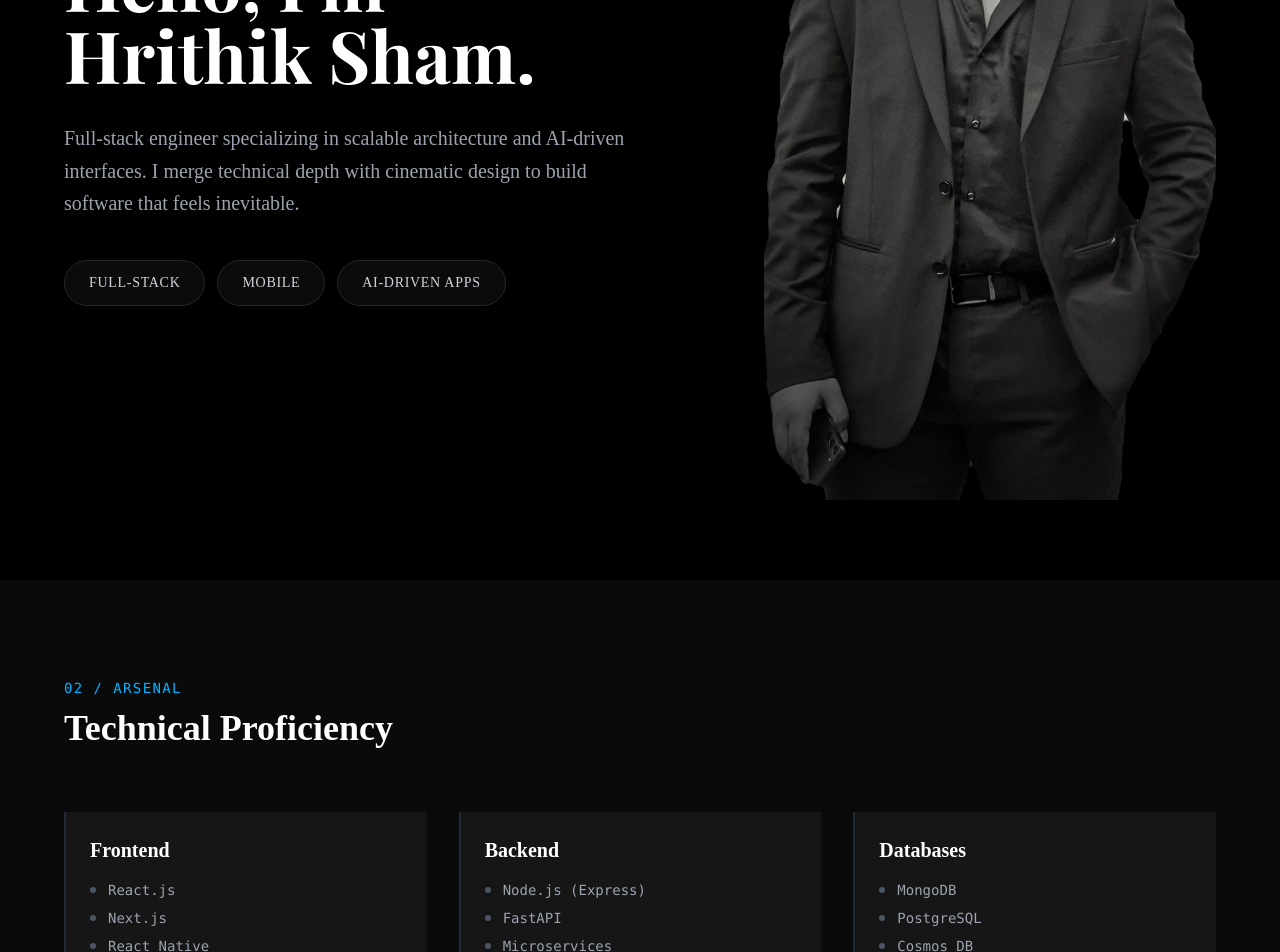
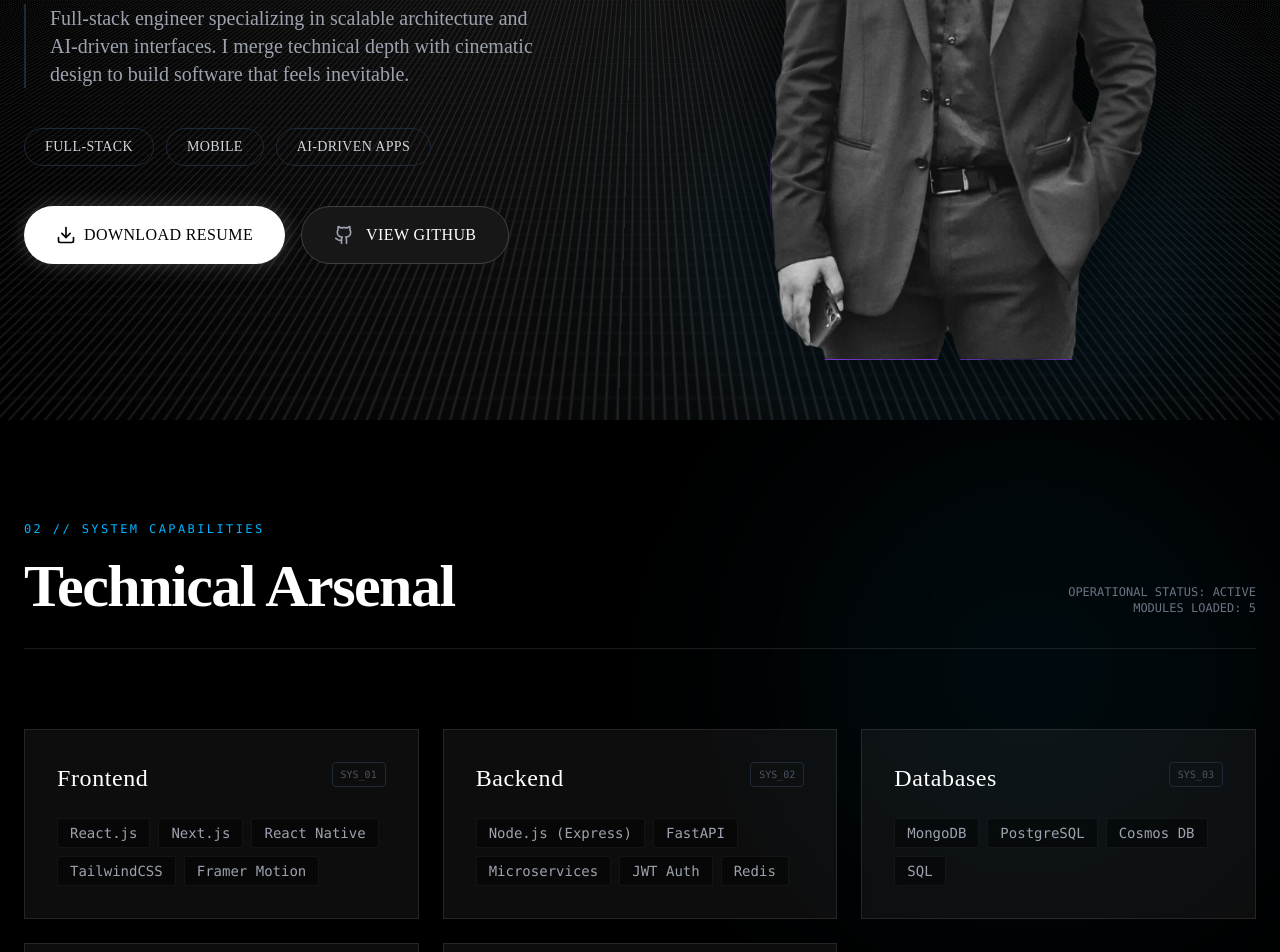
Before and after one commit to hrithikksham/portfolio-hrithiksham, a Next.js app: page / in a window 1280 px wide. Shown: the part 1180-2132 px from the top of the page. Built offline with nearby package versions, Linux system fonts and the light colour scheme; a web font is replaced by a local one.

Commit message:
Identity screen changes

```diff
--- a/app/globals.css
+++ b/app/globals.css
@@ -38,81 +38,64 @@ body {
   box-shadow: 0 0 15px rgba(0, 179, 255, 0.3);
 }
 
-/* --- New Styles --- */
+/* --- AI / Tech Background Animation --- */
 
-/* Cinematic B&W Landscape Filter */
-.bw-landscape-effect {
-  filter: grayscale(100%) contrast(115%) brightness(90%) sepia(10%);
-  mix-blend-mode: luminosity;
-}
-
-/* Stars & Comet Background Animation */
-.stars-container {
+.tech-bg-container {
   position: absolute;
-    top: 0;
+  top: 30;
   left: 0;
   width: 100%;
   height: 100%;
   overflow: hidden;
-    z-index: -1;
-    pointer-events: none;
+  z-index: 0;
+  background: radial-gradient(circle at 50% 50%, #111 0%, #000 100%);
 }
 
-.stars-layer {
-    position: absolute;
-    top: 0;
-    left: 0;
-    right: 0;
-    bottom: 0;
-    animation: move-stars 100s linear infinite;
-}
-
-.stars-layer:nth-child(2) {
-    animation-duration: 150s;
-    opacity: 0.7;
-}
-
-.stars-layer:nth-child(3) {
-    animation-duration: 200s;
-    opacity: 0.5;
-}
-
-/* Create stars using box-shadow for performance */
-.stars-layer::after {
-    content: "";
+.tech-grid {
   position: absolute;
   top: -50%;
   left: -50%;
   width: 200%;
   height: 200%;
-    background: transparent;
-    box-shadow:
-        10vw 15vh 1px white, 30vw 25vh 1px white, 50vw 10vh 2px white, 70vw 35vh 1px white, 90vw 5vh 2px white,
-        15vw 45vh 1px white, 35vw 55vh 2px white, 55vw 30vh 1px white, 75vw 65vh 2px white, 95vw 20vh 1px white,
-        5vw 75vh 2px white, 25vw 85vh 1px white, 45vw 60vh 2px white, 65vw 90vh 1px white, 85vw 70vh 2px white;
+  background-image:
+    linear-gradient(rgba(181, 181, 181, 0.262) 1px, transparent 0.1px),
+    linear-gradient(90deg, rgb(255, 255, 255) 1px, transparent 0.2px);
+  background-size: 5px 9px; /* Grid size */
+  transform: perspective(500px) rotateX(60deg);
+  animation: grid-move 10s linear infinite;
+  opacity: 0.1; /* 30% Transparency as requested */
+  mask-image: radial-gradient(circle, black 40%, transparent 80%);
 }
 
-.comet {
+@keyframes grid-move {
+  0% { transform: perspective(500px) rotateX(60deg) translateY(0); }
+  100% { transform: perspective(500px) rotateX(60deg) translateY(50px); }
+}
+
+/* Floating Particles (Data Nodes) */
+.tech-particle {
   position: absolute;
-    top: 30%;
-    left: -10%;
-    width: 150px;
+  width: 3px;
   height: 2px;
-    background: linear-gradient(to right, rgba(255,255,255,0), rgba(255,255,255,0.8), var(--neon-blue));
+  background: var(--neon-blue);
   border-radius: 50%;
-    filter: drop-shadow(0 0 5px var(--neon-blue));
-    animation: move-comet 15s ease-in-out infinite;
+  box-shadow: 0 0 5px var(--neon-blue);
+  animation: float-up var(--duration) linear infinite;
   opacity: 0;
 }
 
-@keyframes move-stars {
-    from { transform: translateY(0) rotate(0deg); }
-    to { transform: translateY(-100px) rotate(5deg); }
+@keyframes float-up {
+  0% { transform: translateY(100vh) scale(0); opacity: 10; }
+  20% { opacity: 0.6; }
+  80% { opacity: 0.6; }
+  100% { transform: translateY(-10vh) scale(1); opacity: 10; }
 }
 
-@keyframes move-comet {
-    0% { left: -20%; opacity: 0; }
-    10% { opacity: 1; }
-    90% { opacity: 1; }
-    100% { left: 120%; opacity: 0; }
+@keyframes scan-line {
+  0% { transform: translateX(-100%); }
+  100% { transform: translateX(200%); }
 }
+
+.group:hover .scan-shine {
+  animation: scan-line 1.5s cubic-bezier(0.4, 0, 0.2, 1) infinite;
+}
--- a/src/scenes/CraftScene.js
+++ b/src/scenes/CraftScene.js
@@ -1,21 +1,51 @@
+// path: src/scenes/CraftScene.js
 import { motion, useScroll, useTransform } from 'framer-motion';
 
 export default function CraftScene() {
   const { scrollYProgress } = useScroll();
-  const xMove = useTransform(scrollYProgress, [0.5, 0.8], ["0%", "-10%"]);
+
+  // Parallax effects
+  const yMove = useTransform(scrollYProgress, [0.6, 0.9], [50, -50]);
+  const opacity = useTransform(scrollYProgress, [0.6, 0.8, 1], [0, 1, 0]);
+  const scale = useTransform(scrollYProgress, [0.6, 0.9], [0.95, 1.05]);
 
   return (
-    <section className="min-h-[70vh] flex items-center justify-center overflow-hidden py-24">
-      <div className="text-center px-4">
-        <motion.div style={{ x: xMove }} className="inline-block">
-          <h2 className="text-5xl md:text-8xl font-serif italic opacity-30 text-transparent bg-clip-text bg-gradient-to-r from-gray-500 to-white">
-            Software is Empathy.
+    <section className="min-h-screen flex items-center justify-center relative overflow-hidden py-32">
+
+      {/* Ambient Background Glow */}
+      <div className="absolute top-1/2 left-1/2 -translate-x-1/2 -translate-y-1/2 w-[60vw] h-[60vw] bg-neon-blue/5 blur-[120px] rounded-full pointer-events-none" />
+
+      <div className="max-w-5xl w-full px-6 relative z-10">
+
+
+          {/* Massive Quote */}
+          <h2 className="text-5xl md:text-8xl lg:text-9xl font-serif font-bold leading-[0.9] text-white tracking-tighter mb-10">
+            Software is <br />
+            <span className="italic text-transparent bg-clip-text bg-gradient-to-r from-gray-500 via-white to-gray-500 animate-pulse">
+              Empathy.
+            </span>
           </h2>
-        </motion.div>
-        <div className="mt-8 max-w-xl mx-auto text-gray-400 text-lg leading-relaxed">
-           <p>I don't just write code. I engineer experiences. Every interaction is a story, and every pixel is a deliberate choice.</p>
-        </div>
+
+          {/* Narrative Block */}
+          <motion.div
+            style={{ y: yMove }}
+            className="max-w-xl text-lg md:text-xl text-gray-400 font-light leading-relaxed"
+          >
+            <p className="mb-6">
+              <span className="text-white font-medium">I don't just write code.</span> I engineer experiences.
+            </p>
+            <p>
+              In a world of noise, I build clarity. Every interaction is a story, every pixel is a deliberate choice, and every line of code is written with the human on the other side in mind.
+            </p>
+
+          </motion.div>
+
       </div>
+
+      {/* Decorative Grid Lines */}
+      <div className="absolute inset-0 pointer-events-none opacity-10"
+           style={{ backgroundImage: 'linear-gradient(rgba(255,255,255,0.1) 1px, transparent 1px)', backgroundSize: '40px 40px' }}
+      />
     </section>
   );
 }
--- a/src/scenes/IdentityScene.js
+++ b/src/scenes/IdentityScene.js
@@ -1,65 +1,137 @@
 import { motion } from 'framer-motion';
 import Image from 'next/image';
+import { Download, Github } from 'lucide-react'; // Added icons
 import { PERSONAL } from '@/src/lib/content';
 import { fadeUp } from '@/src/lib/motion';
 
 export default function IdentityScene() {
+  // Generate random particles for the AI background
+  const particles = Array.from({ length: 20 }).map((_, i) => ({
+    left: `${Math.random() * 100}%`,
+    duration: `${Math.random() * 10 + 10}s`,
+    delay: `${Math.random() * 5}s`
+  }));
+
   return (
-    <section className="min-h-screen flex items-center justify-center py-20 px-6 relative overflow-hidden">
+    <section className="min-h-screen relative flex items-center justify-center overflow-hidden py-12 md:py-0">
 
-      {/* Stars & Comet Background */}
-      <div className="stars-container">
-          <div className="stars-layer"></div>
-          <div className="stars-layer"></div>
-          <div className="stars-layer"></div>
-          <div className="comet"></div>
+      {/* 1. AI/Tech Background Layer (30% Opacity) */}
+      <div className="tech-bg-container pointer-events-none">
+        <div className="tech-grid" />
+        {particles.map((p, i) => (
+          <div
+            key={i}
+            className="tech-particle"
+            style={{
+              left: p.left,
+              '--duration': p.duration,
+              animationDelay: p.delay
+            }}
+          />
+        ))}
+        {/* Vignette to focus on center */}
+        <div className="absolute inset-0 bg-radial-gradient from-transparent to-black" />
       </div>
 
-      <div className="max-w-6xl w-full grid grid-cols-1 md:grid-cols-12 gap-12 items-center relative z-10">
+      <div className="max-w-7xl w-full grid grid-cols-1 md:grid-cols-2 gap-8 md:gap-16 items-center px-6 relative z-10 h-full">
 
-        {/* Left Column: Text Content */}
+        {/* Left Column: Typography */}
         <motion.div
-          className="md:col-span-7"
+          className="order-1 md:order-1 pt-20 md:pt-0"
           initial="hidden"
           whileInView="visible"
           viewport={{ once: true, margin: "-20%" }}
         >
-          <motion.h2 variants={fadeUp} className="text-sm font-mono text-neon-blue mb-8 tracking-widest uppercase">
-            01 / IDENTITY
-          </motion.h2>
-          <motion.h3 variants={fadeUp} custom={1} className="text-2xl md:text-7xl font-bold leading-none mb-8 font-serif">
-            Hello, I'm<br />{PERSONAL.name}.
+          <motion.div variants={fadeUp} className="flex items-center gap-4 mb-6 md:mb-8">
+             <span className="h-[1px] w-8 bg-neon-blue inline-block"></span>
+             <span className="text-xs md:text-sm font-mono text-neon-blue tracking-widest uppercase font-bold">
+               01 / About Me
+             </span>
+          </motion.div>
+
+          <motion.h3
+            variants={fadeUp}
+            custom={1}
+            className="text-6xl md:text-6xl lg:text-7xl font-serif font-bold leading-[0.9] mb-8 text-white tracking-tight"
+          >
+            Hello, I'm <br />
+            <span className="text-transparent bg-clip-text bg-gradient-to-r from-white to-gray-500">
+              {PERSONAL.name}.
+            </span>
           </motion.h3>
-          <motion.p variants={fadeUp} custom={2} className="text-xl text-gray-400 leading-relaxed mb-10 max-w-xl">
+
+          <motion.p
+            variants={fadeUp}
+            custom={2}
+            className="text-lg md:text-xl text-gray-400 leading-relaxed mb-10 max-w-lg border-l-2 border-gray-800 pl-6"
+          >
             {PERSONAL.bio}
           </motion.p>
-          <motion.div variants={fadeUp} custom={3} className="flex flex-wrap gap-3">
+
+          <motion.div variants={fadeUp} custom={3} className="flex flex-wrap gap-3 mb-10">
             {PERSONAL.chips.map(chip => (
-              <span key={chip} className="px-6 py-3 bg-neutral-900/50 border border-neutral-800 rounded-full text-sm text-gray-300 tracking-wider uppercase transition-colors hover:border-neon-blue hover:text-white cursor-default">
+              <span
+                key={chip}
+                className="px-5 py-2 rounded-full border border-gray-800 text-xs md:text-sm text-gray-300 uppercase tracking-wide hover:border-neon-blue hover:text-white hover:bg-neon-blue/10 transition-all duration-300 cursor-default"
+              >
                 {chip}
               </span>
             ))}
           </motion.div>
+
+          {/* NEW: Action Buttons (Resume & Github) */}
+          <motion.div variants={fadeUp} custom={4} className="flex flex-col sm:flex-row gap-4">
+
+            {/* Primary: Download Resume (100% White Style) */}
+            <a
+              href="/resume.pdf"
+              download="Hrithik_Sham_Resume.pdf"
+              className="group relative px-8 py-4 bg-white text-black rounded-full sans-serif tracking-wide flex items-center justify-center gap-3 overflow-hidden transition-transform hover:scale-105 active:scale-95 shadow-[0_0_20px_rgba(255,255,255,0.2)]"
+            >
+              <span className="relative z-10 flex items-center gap-2">
+                <Download size={20} className="group-hover:translate-y-1 transition-transform duration-300" />
+                DOWNLOAD RESUME
+              </span>
+            </a>
+
+            {/* Secondary: GitHub (Dark Style) */}
+            <a
+              href={PERSONAL.github || "https://github.com/hrithikksham"}
+              target="_blank"
+              rel="noopener noreferrer"
+              className="group px-8 py-4 bg-neutral-900 border border-neutral-700 text-white rounded-full sans-serif tracking-wide flex items-center justify-center gap-3 transition-all hover:bg-neutral-800 hover:border-white hover:scale-105 active:scale-95"
+            >
+              <Github size={20} className="text-gray-400 group-hover:text-white transition-colors" />
+              VIEW GITHUB
+            </a>
+
+          </motion.div>
         </motion.div>
 
-        {/* Right Column: Portrait Image */}
+        {/* Right Column: Responsive Cutout Image (Exactly as requested) */}
         <motion.div
-          className="md:col-span-5 relative h-[800px] w-full  overflow-hidden  "
-          initial={{ opacity: 0, x: 50 }}
-          whileInView={{ opacity: 1, x: 0 }}
-          transition={{ duration: 1, ease: [0.22, 1, 0.36, 1] }}
+          className="order-2 md:order-2 relative h-[50vh] md:h-[85vh] w-full flex items-end justify-center md:justify-end"
+          initial={{ opacity: 0, scale: 0.95, filter: 'blur(10px)' }}
+          whileInView={{ opacity: 1, scale: 1, filter: 'blur(0px)' }}
+          transition={{ duration: 1.2, ease: [0.22, 1, 0.36, 1] }}
           viewport={{ once: true }}
         >
-          <Image
-            src="/profile.png" // Make sure this file is in your public folder
-            alt={PERSONAL.name}
-            fill
-            className="object-cover bw-landscape-effect"
-            priority
-          />
-          {/* Subtle gradient overlay for better text contrast if needed */}
-          <div className="absolute inset-0 bg-gradient-to-t from-black/60 via-transparent to-transparent pointer-events-none" />
+          {/* This wrapper ensures the image scales while sticking to the bottom */}
+          <div className="relative w-full max-w-[400px] md:max-w-full h-full">
+            <Image
+              src="/profile3.png" // MUST be a transparent PNG
+              alt={PERSONAL.name}
+              fill
+              className="object-contain object-bottom drop-shadow-[0_0_50px_rgba(0,0,0,0.8)]"
+              sizes="(max-width: 768px) 100vw, 50vw"
+              priority
+            />
+          </div>
+
+          {/* Subtle backlight behind the cutout */}
+          <div className="absolute bottom-0 left-1/2 -translate-x-1/2 w-[80%] h-[50%] bg-gradient-to-t from-neon-blue/20 to-transparent blur-[100px] -z-10" />
         </motion.div>
+
       </div>
     </section>
   );
--- a/src/scenes/SkillsScene.js
+++ b/src/scenes/SkillsScene.js
@@ -1,42 +1,109 @@
+// path: src/scenes/SkillsScene.js
 import { motion } from 'framer-motion';
 import { SKILLS } from '@/src/lib/content';
-import { staggerContainer, fadeUp } from '@/src/lib/motion';
+import { staggerContainer } from '@/src/lib/motion';
 
 export default function SkillsScene() {
   return (
-    <section className="min-h-screen flex flex-col justify-center py-24 px-6 bg-neutral-950">
-      <div className="max-w-6xl w-full mx-auto">
-        <div className="mb-16">
-          <span className="text-sm font-mono text-neon-blue tracking-widest">02 / ARSENAL</span>
-          <h2 className="text-4xl mt-2 font-bold">Technical Proficiency</h2>
+    <section className="min-h-screen flex flex-col justify-center py-24 px-6 relative overflow-hidden">
+
+      {/* Background Ambience */}
+      <div className="absolute top-0 right-0 w-[500px] h-[500px] bg-neon-blue/5 rounded-full blur-[100px] pointer-events-none" />
+
+      <div className="max-w-7xl w-full mx-auto relative z-10">
+
+        {/* Cinematic Header */}
+        <div className="mb-20 flex items-end justify-between border-b border-white/10 pb-8">
+          <div>
+            <motion.span
+              initial={{ opacity: 0, x: -20 }}
+              whileInView={{ opacity: 1, x: 0 }}
+              className="text-xs font-mono text-neon-blue tracking-[0.2em] uppercase"
+            >
+              02 // System Capabilities
+            </motion.span>
+            <motion.h2
+              initial={{ opacity: 0, y: 20 }}
+              whileInView={{ opacity: 1, y: 0 }}
+              transition={{ delay: 0.1 }}
+              className="text-5xl md:text-6xl mt-4 font-bold tracking-tight"
+            >
+              Technical Arsenal
+            </motion.h2>
+          </div>
+          <motion.div
+            initial={{ opacity: 0 }}
+            whileInView={{ opacity: 1 }}
+            className="hidden md:block text-right"
+          >
+            <p className="text-xs text-gray-500 font-mono">
+              OPERATIONAL STATUS: ACTIVE<br />
+              MODULES LOADED: {SKILLS.length}
+            </p>
+          </motion.div>
         </div>
 
+        {/* The Grid */}
         <motion.div
           variants={staggerContainer}
           initial="hidden"
           whileInView="visible"
           viewport={{ once: true, margin: "-10%" }}
-          className="grid grid-cols-1 md:grid-cols-2 lg:grid-cols-3 gap-8"
+          className="grid grid-cols-1 md:grid-cols-2 lg:grid-cols-3 gap-6"
         >
           {SKILLS.map((skill, i) => (
-            <motion.div
-              key={skill.category}
-              variants={fadeUp}
-              className="p-6 border-l-2 border-gray-800 hover:border-neon-blue transition-colors duration-500 bg-white/5"
-            >
-              <h3 className="text-xl font-bold mb-4">{skill.category}</h3>
-              <ul className="space-y-2">
-                {skill.items.map(item => (
-                  <li key={item} className="text-gray-400 text-sm font-mono flex items-center">
-                    <span className="w-1.5 h-1.5 bg-gray-600 rounded-full mr-3" />
-                    {item}
-                  </li>
-                ))}
-              </ul>
-            </motion.div>
+            <SkillCard key={skill.category} skill={skill} index={i} />
           ))}
         </motion.div>
       </div>
     </section>
   );
 }
+
+// Sub-component for cleaner code
+function SkillCard({ skill, index }) {
+  return (
+    <motion.div
+      variants={{
+        hidden: { opacity: 0, y: 20 },
+        visible: { opacity: 1, y: 0, transition: { duration: 0.5 } }
+      }}
+      className="group relative bg-white/5 backdrop-blur-sm border border-white/10 hover:border-neon-blue/50 transition-all duration-500 overflow-hidden"
+    >
+      {/* "Scanning" Shine Effect */}
+      <div className="absolute inset-0 bg-gradient-to-r from-transparent via-white/5 to-transparent -translate-x-full scan-shine z-0 pointer-events-none" />
+
+      <div className="p-8 relative z-10">
+        {/* Card Header */}
+        <div className="flex justify-between items-start mb-6">
+          <h3 className="text-2xl font-light tracking-wide text-white group-hover:text-neon-blue transition-colors">
+            {skill.category}
+          </h3>
+          <span className="text-[10px] font-mono text-gray-600 group-hover:text-neon-blue transition-colors border border-gray-800 px-2 py-1 rounded">
+             SYS_0{index + 1}
+          </span>
+        </div>
+
+        {/* Skills List as "Data Tags" */}
+        <div className="flex flex-wrap gap-2">
+          {skill.items.map((item, idx) => (
+            <span
+              key={item}
+              className="text-sm text-gray-400 font-mono px-3 py-1 bg-black/40 border border-white/5 rounded-sm hover:text-white hover:border-white/20 transition-all cursor-default"
+            >
+              {item}
+            </span>
+          ))}
+        </div>
+      </div>
+
+      {/* Decorative Corner Markers */}
+      <div className="absolute top-0 right-0 p-2 opacity-0 group-hover:opacity-100 transition-opacity">
+        <div className="w-2 h-2 border-t border-r border-neon-blue" />
+      </div>
+      <div className="absolute bottom-0 left-0 p-2 opacity-0 group-hover:opacity-100 transition-opacity">
+        <div className="w-2 h-2 border-b border-l border-neon-blue" />
+      </div>
+    </motion.div>
+  );
+}
```
Also changed, not shown: public/profile.png (deleted), public/profile3.png (added). Lines whose indentation alone changed are shown as unchanged.
